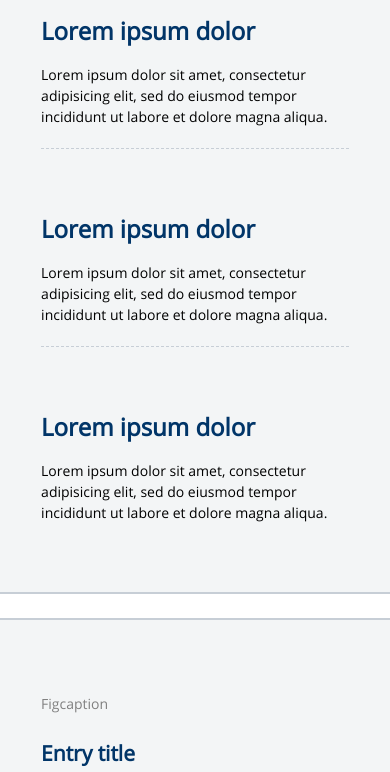
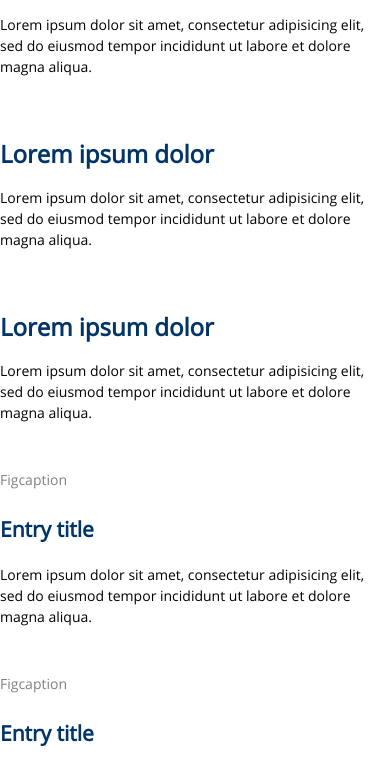
Before and after one commit to heynickc/aerial, a plain HTML site: page less/upstarts/320andup-panels/index.html in a window 390 px wide. Shown: the part 201-973 px from the top of the page. Drawn offline with nearby package versions, Linux system fonts and the light colour scheme.

Commit message:
had to hack the border:table property at 768 breakpoint for firefox by deleting it

```diff
--- a/js/script.js
+++ b/js/script.js
@@ -3,7 +3,7 @@ $("document").ready(function() {
 	// Resize Map Center Div
 	$(".wrapper").height($(".wrapper").outerHeight() - (($(".controls").outerHeight()) + $("header").outerHeight()) + "px");
 	$(window).resize(function() {
-		$(".wrapper").height("100%")
+		$(".wrapper").height("100%");
 		$(".wrapper").height($(".wrapper").outerHeight() - (($(".controls").outerHeight()) + $(".header").outerHeight()) + "px");
 	});
 
--- a/less/320andup.less
+++ b/less/320andup.less
@@ -104,5 +104,5 @@ only screen and (min-device-pixel-ratio: 1.5) {
 
 //  11. UPSTARTS 			==============================
 
-@import "upstarts/320andup-modules/upstart.less";
-@import "upstarts/320andup-panels/upstart.less";
+// @import "upstarts/320andup-modules/upstart.less";
+// @import "upstarts/320andup-panels/upstart.less";
--- a/less/768.less
+++ b/less/768.less
@@ -12,7 +12,7 @@
 // 1. ROOT 					==============================
 
 body {
-display : table;
+// display : table;
 border-collapse : collapse; }
 
 // 2. TYPOGRAPHY 			==============================
```
Also changed, not shown: css/320andup.css.
